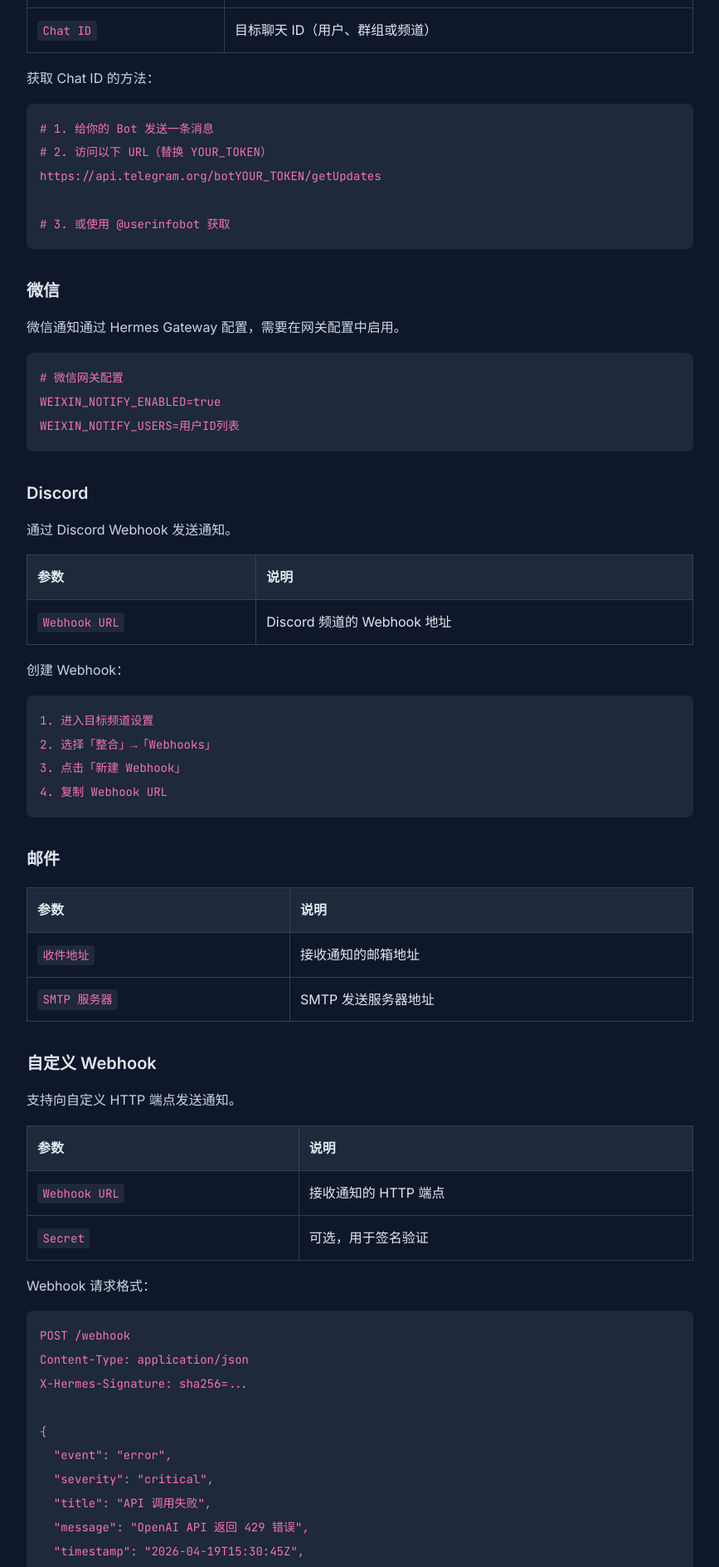
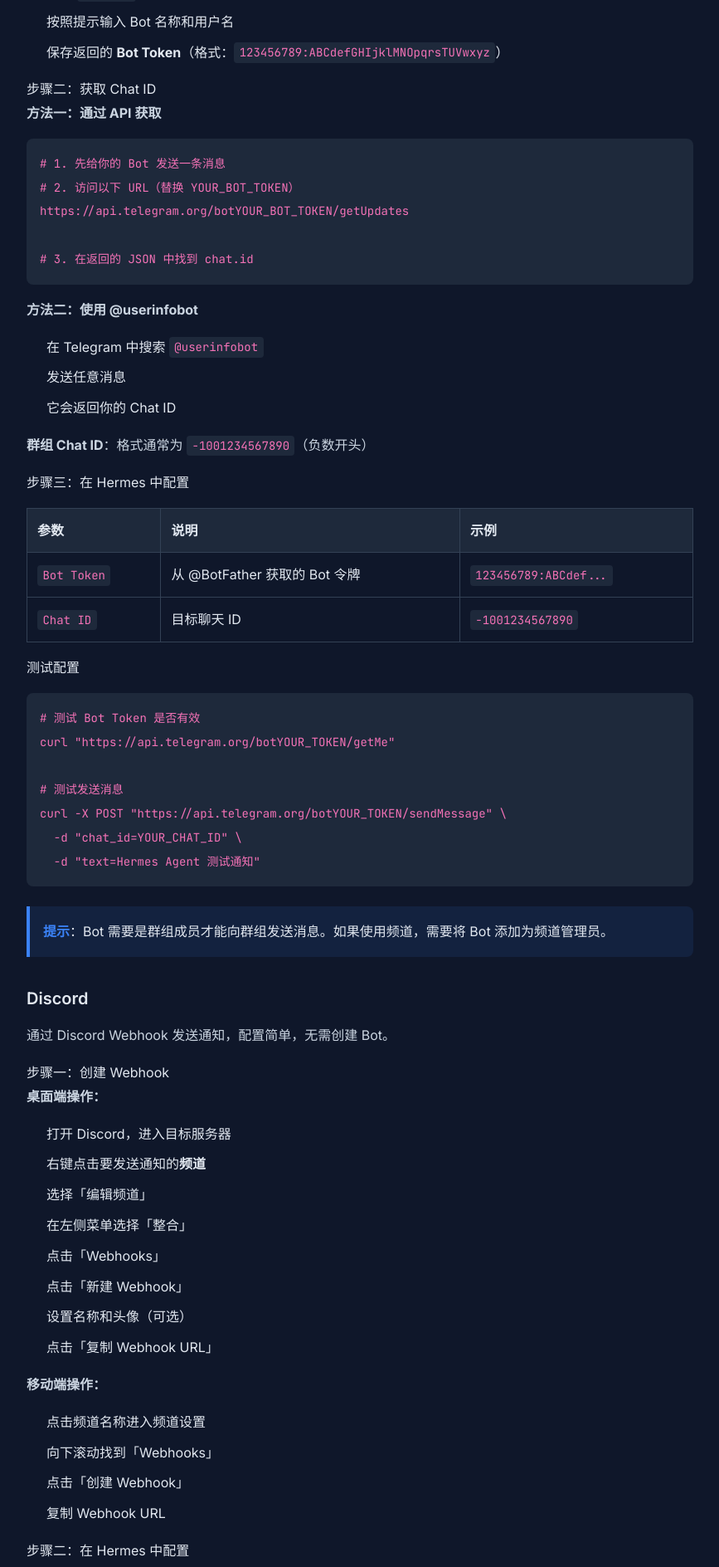
Before and after one commit to zlpoot/hermes-show, a Nuxt app: page /docs/notifications in a window 1280 px wide. Shown: the part 1300-3188 px from the top of the page at 83% size, without its empty margins (346-1213 px from the left). Built offline with nearby package versions, Linux system fonts and the light colour scheme.

Commit message:
fix: 通知页面布局优化 + 文档完善Discord/Telegram接入指南

```diff
--- a/app/pages/docs/notifications.vue
+++ b/app/pages/docs/notifications.vue
@@ -31,117 +31,308 @@ cli:
 
     <p>支持多种通知渠道，可在通知设置页面配置：</p>
 
-    <h3>Telegram</h3>
+    <!-- ==================== Telegram ==================== -->
+    <h3 id="telegram">Telegram</h3>
 
     <p>通过 Telegram Bot 发送通知，需要创建 Bot 并获取配置信息。</p>
 
+    <h4>步骤一：创建 Telegram Bot</h4>
+    <ol>
+      <li>在 Telegram 中搜索 <code>@BotFather</code></li>
+      <li>发送 <code>/newbot</code> 命令</li>
+      <li>按照提示输入 Bot 名称和用户名</li>
+      <li>保存返回的 <strong>Bot Token</strong>（格式：<code>123456789:ABCdefGHIjklMNOpqrsTUVwxyz</code>）</li>
+    </ol>
+
+    <h4>步骤二：获取 Chat ID</h4>
+
+    <p><strong>方法一：通过 API 获取</strong></p>
+    <pre><code># 1. 先给你的 Bot 发送一条消息
+# 2. 访问以下 URL（替换 YOUR_BOT_TOKEN）
+https://api.telegram.org/botYOUR_BOT_TOKEN/getUpdates
+
+# 3. 在返回的 JSON 中找到 chat.id</code></pre>
+
+    <p><strong>方法二：使用 @userinfobot</strong></p>
+    <ol>
+      <li>在 Telegram 中搜索 <code>@userinfobot</code></li>
+      <li>发送任意消息</li>
+      <li>它会返回你的 Chat ID</li>
+    </ol>
+
+    <p><strong>群组 Chat ID</strong>：格式通常为 <code>-1001234567890</code>（负数开头）</p>
+
+    <h4>步骤三：在 Hermes 中配置</h4>
     <table>
       <thead>
         <tr>
           <th>参数</th>
           <th>说明</th>
+          <th>示例</th>
         </tr>
       </thead>
       <tbody>
         <tr>
           <td><code>Bot Token</code></td>
           <td>从 @BotFather 获取的 Bot 令牌</td>
+          <td><code>123456789:ABCdef...</code></td>
         </tr>
         <tr>
           <td><code>Chat ID</code></td>
-          <td>目标聊天 ID（用户、群组或频道）</td>
+          <td>目标聊天 ID</td>
+          <td><code>-1001234567890</code></td>
         </tr>
       </tbody>
     </table>
 
-    <p>获取 Chat ID 的方法：</p>
-    <pre><code># 1. 给你的 Bot 发送一条消息
-# 2. 访问以下 URL（替换 YOUR_TOKEN）
-https://api.telegram.org/botYOUR_TOKEN/getUpdates
+    <h4>测试配置</h4>
+    <pre><code># 测试 Bot Token 是否有效
+curl "https://api.telegram.org/botYOUR_TOKEN/getMe"
 
-# 3. 或使用 @userinfobot 获取</code></pre>
+# 测试发送消息
+curl -X POST "https://api.telegram.org/botYOUR_TOKEN/sendMessage" \
+  -d "chat_id=YOUR_CHAT_ID" \
+  -d "text=Hermes Agent 测试通知"</code></pre>
 
-    <h3>微信</h3>
+    <div class="tip">
+      <strong>提示</strong>：Bot 需要是群组成员才能向群组发送消息。如果使用频道，需要将 Bot 添加为频道管理员。
+    </div>
 
-    <p>微信通知通过 Hermes Gateway 配置，需要在网关配置中启用。</p>
+    <!-- ==================== Discord ==================== -->
+    <h3 id="discord">Discord</h3>
 
-    <pre><code># 微信网关配置
-WEIXIN_NOTIFY_ENABLED=true
-WEIXIN_NOTIFY_USERS=用户ID列表</code></pre>
+    <p>通过 Discord Webhook 发送通知，配置简单，无需创建 Bot。</p>
 
-    <h3>Discord</h3>
+    <h4>步骤一：创建 Webhook</h4>
 
-    <p>通过 Discord Webhook 发送通知。</p>
+    <p><strong>桌面端操作：</strong></p>
+    <ol>
+      <li>打开 Discord，进入目标服务器</li>
+      <li>右键点击要发送通知的<strong>频道</strong></li>
+      <li>选择「编辑频道」</li>
+      <li>在左侧菜单选择「整合」</li>
+      <li>点击「Webhooks」</li>
+      <li>点击「新建 Webhook」</li>
+      <li>设置名称和头像（可选）</li>
+      <li>点击「复制 Webhook URL」</li>
+    </ol>
 
+    <p><strong>移动端操作：</strong></p>
+    <ol>
+      <li>点击频道名称进入频道设置</li>
+      <li>向下滚动找到「Webhooks」</li>
+      <li>点击「创建 Webhook」</li>
+      <li>复制 Webhook URL</li>
+    </ol>
+
+    <h4>步骤二：在 Hermes 中配置</h4>
     <table>
       <thead>
         <tr>
           <th>参数</th>
           <th>说明</th>
+          <th>示例</th>
         </tr>
       </thead>
       <tbody>
         <tr>
           <td><code>Webhook URL</code></td>
-          <td>Discord 频道的 Webhook 地址</td>
+          <td>Discord 提供的 Webhook 地址</td>
+          <td><code>https://discord.com/api/webhooks/123456789/abc123...</code></td>
         </tr>
       </tbody>
     </table>
 
-    <p>创建 Webhook：</p>
-    <pre><code>1. 进入目标频道设置
-2. 选择「整合」→「Webhooks」
-3. 点击「新建 Webhook」
-4. 复制 Webhook URL</code></pre>
+    <h4>测试配置</h4>
+    <pre><code># 测试 Webhook
+curl -X POST "YOUR_WEBHOOK_URL" \
+  -H "Content-Type: application/json" \
+  -d '{"content": "Hermes Agent 测试通知"}'</code></pre>
 
-    <h3>邮件</h3>
+    <h4>高级用法：嵌入消息</h4>
+    <pre><code># 发送带格式的嵌入消息
+curl -X POST "YOUR_WEBHOOK_URL" \
+  -H "Content-Type: application/json" \
+  -d '{
+    "embeds": [{
+      "title": "API 错误告警",
+      "description": "OpenAI API 返回 429 错误",
+      "color": 15158332,
+      "fields": [
+        {"name": "严重程度", "value": "紧急", "inline": true},
+        {"name": "时间", "value": "2026-04-19 15:30", "inline": true}
+      ],
+      "footer": {"text": "Hermes Agent"}
+    }]
+  }'</code></pre>
 
+    <div class="warning">
+      <strong>安全提示</strong>：Webhook URL 相当于密码，不要公开分享。如果泄露，请在 Discord 中重新生成。
+    </div>
+
+    <!-- ==================== 微信 ==================== -->
+    <h3 id="wechat">微信</h3>
+
+    <p>微信通知通过 Hermes Gateway 配置，支持企业微信和个人微信（通过 Gateway）。</p>
+
+    <h4>前置条件</h4>
+    <ul>
+      <li>已部署 Hermes Gateway 服务</li>
+      <li>Gateway 服务运行正常</li>
+    </ul>
+
+    <h4>配置 Gateway 通知</h4>
+    <pre><code># 在 Gateway 的 systemd 服务中添加环境变量
+# /etc/systemd/system/hermes-gateway.service
+
+[Service]
+Environment="WEIXIN_NOTIFY_ENABLED=true"
+Environment="WEIXIN_NOTIFY_USERS=your_user_id"</code></pre>
+
+    <h4>环境变量说明</h4>
+    <table>
+      <thead>
+        <tr>
+          <th>变量</th>
+          <th>说明</th>
+          <th>默认值</th>
+        </tr>
+      </thead>
+      <tbody>
+        <tr>
+          <td><code>WEIXIN_NOTIFY_ENABLED</code></td>
+          <td>是否启用微信通知</td>
+          <td><code>false</code></td>
+        </tr>
+        <tr>
+          <td><code>WEIXIN_NOTIFY_USERS</code></td>
+          <td>接收通知的用户 ID 列表</td>
+          <td>-</td>
+        </tr>
+      </tbody>
+    </table>
+
+    <div class="tip">
+      <strong>提示</strong>：用户 ID 可通过 Gateway 日志查看，或在与 Gateway 的对话中发送消息后从日志中获取。
+    </div>
+
+    <!-- ==================== 邮件 ==================== -->
+    <h3 id="email">邮件</h3>
+
+    <p>通过 SMTP 发送邮件通知，适合周期性汇总报告。</p>
+
+    <h4>配置参数</h4>
     <table>
       <thead>
         <tr>
           <th>参数</th>
           <th>说明</th>
+          <th>示例</th>
         </tr>
       </thead>
       <tbody>
         <tr>
           <td><code>收件地址</code></td>
-          <td>接收通知的邮箱地址</td>
+          <td>接收通知的邮箱</td>
+          <td><code>admin@example.com</code></td>
         </tr>
         <tr>
           <td><code>SMTP 服务器</code></td>
-          <td>SMTP 发送服务器地址</td>
+          <td>SMTP 服务器地址</td>
+          <td><code>smtp.gmail.com</code></td>
+        </tr>
+        <tr>
+          <td><code>SMTP 端口</code></td>
+          <td>服务器端口</td>
+          <td><code>587</code>（TLS）或 <code>465</code>（SSL）</td>
+        </tr>
+        <tr>
+          <td><code>发件人账号</code></td>
+          <td>SMTP 登录账号</td>
+          <td><code>your@gmail.com</code></td>
+        </tr>
+        <tr>
+          <td><code>发件人密码</code></td>
+          <td>SMTP 密码或应用专用密码</td>
+          <td>-</td>
         </tr>
       </tbody>
     </table>
 
-    <h3>自定义 Webhook</h3>
+    <h4>常见邮件服务商配置</h4>
+    <table>
+      <thead>
+        <tr>
+          <th>服务商</th>
+          <th>SMTP 服务器</th>
+          <th>端口</th>
+          <th>备注</th>
+        </tr>
+      </thead>
+      <tbody>
+        <tr>
+          <td>Gmail</td>
+          <td><code>smtp.gmail.com</code></td>
+          <td>587 / 465</td>
+          <td>需使用应用专用密码</td>
+        </tr>
+        <tr>
+          <td>QQ 邮箱</td>
+          <td><code>smtp.qq.com</code></td>
+          <td>587 / 465</td>
+          <td>需开启 SMTP 服务</td>
+        </tr>
+        <tr>
+          <td>163 邮箱</td>
+          <td><code>smtp.163.com</code></td>
+          <td>465</td>
+          <td>需使用授权码</td>
+        </tr>
+        <tr>
+          <td>阿里企业邮</td>
+          <td><code>smtp.qiye.aliyun.com</code></td>
+          <td>465</td>
+          <td>-</td>
+        </tr>
+      </tbody>
+    </table>
 
-    <p>支持向自定义 HTTP 端点发送通知。</p>
+    <div class="warning">
+      <strong>注意</strong>：Gmail 需要先生成应用专用密码：Google 账户 → 安全性 → 两步验证 → 应用专用密码。
+    </div>
 
+    <!-- ==================== Webhook ==================== -->
+    <h3 id="webhook">自定义 Webhook</h3>
+
+    <p>向自定义 HTTP 端点发送通知，用于对接其他系统。</p>
+
+    <h4>配置参数</h4>
     <table>
       <thead>
         <tr>
           <th>参数</th>
           <th>说明</th>
+          <th>示例</th>
         </tr>
       </thead>
       <tbody>
         <tr>
           <td><code>Webhook URL</code></td>
           <td>接收通知的 HTTP 端点</td>
+          <td><code>https://your-server.com/webhook</code></td>
         </tr>
         <tr>
           <td><code>Secret</code></td>
           <td>可选，用于签名验证</td>
+          <td><code>your-secret-key</code></td>
         </tr>
       </tbody>
     </table>
 
-    <p>Webhook 请求格式：</p>
+    <h4>请求格式</h4>
     <pre><code>POST /webhook
 Content-Type: application/json
-X-Hermes-Signature: sha256=...
+X-Hermes-Signature: sha256=HMAC_SHA256(secret, body)
 
 {
   "event": "error",
@@ -149,9 +340,24 @@ X-Hermes-Signature: sha256=...
   "title": "API 调用失败",
   "message": "OpenAI API 返回 429 错误",
   "timestamp": "2026-04-19T15:30:45Z",
-  "metadata": {}
+  "metadata": {
+    "model": "gpt-4",
+    "error_code": 429
+  }
 }</code></pre>
 
+    <h4>签名验证</h4>
+    <pre><code># Python 示例：验证签名
+import hmac
+import hashlib
+
+def verify_signature(secret: str, payload: bytes, signature: str) -> bool:
+    expected = "sha256=" + hmac.new(
+        secret.encode(), payload, hashlib.sha256
+    ).hexdigest()
+    return hmac.compare_digest(expected, signature)</code></pre>
+
+    <!-- ==================== 通知规则 ==================== -->
     <h2>通知规则</h2>
 
     <p>规则定义了在什么条件下触发什么通知。</p>
@@ -266,12 +472,37 @@ X-Hermes-Signature: sha256=...
 
     <h3>渠道选择建议</h3>
 
-    <ul>
-      <li><strong>紧急告警</strong>：使用 Telegram 或微信，确保即时推送</li>
-      <li><strong>日常通知</strong>：使用 Discord，便于团队协作</li>
-      <li><strong>汇总报告</strong>：使用邮件，适合周期性总结</li>
-      <li><strong>系统集成</strong>：使用 Webhook，对接其他系统</li>
-    </ul>
+    <table>
+      <thead>
+        <tr>
+          <th>场景</th>
+          <th>推荐渠道</th>
+          <th>原因</th>
+        </tr>
+      </thead>
+      <tbody>
+        <tr>
+          <td>紧急告警</td>
+          <td>Telegram / 微信</td>
+          <td>即时推送，手机必达</td>
+        </tr>
+        <tr>
+          <td>团队协作</td>
+          <td>Discord</td>
+          <td>多人可见，支持讨论</td>
+        </tr>
+        <tr>
+          <td>汇总报告</td>
+          <td>邮件</td>
+          <td>便于存档和检索</td>
+        </tr>
+        <tr>
+          <td>系统集成</td>
+          <td>Webhook</td>
+          <td>灵活对接其他系统</td>
+        </tr>
+      </tbody>
+    </table>
 
     <h3>规则配置建议</h3>
 
@@ -291,31 +522,11 @@ X-Hermes-Signature: sha256=...
       <li>支持配置静默时间段</li>
     </ul>
 
-    <h2>API 接口</h2>
-
-    <h3>获取通知配置</h3>
-    <pre><code>GET /api/notifications
-
-Response:
-{
-  "stats": { ... },
-  "channels": [ ... ],
-  "rules": [ ... ],
-  "eventTypes": [ ... ]
-}</code></pre>
-
-    <h3>发送测试通知</h3>
-    <pre><code>POST /api/notifications/test
-{
-  "channelId": "ch-001",
-  "message": "测试通知"
-}</code></pre>
-
     <h2>故障排查</h2>
 
     <h3>通知未发送</h3>
     <ul>
-      <li>检查渠道是否已启用</li>
+      <li>检查渠道是否已启用（开关状态）</li>
       <li>检查规则是否匹配事件类型</li>
       <li>验证渠道配置（Token、URL 等）是否正确</li>
       <li>查看系统日志中的错误信息</li>
@@ -328,16 +539,30 @@ curl "https://api.telegram.org/botYOUR_TOKEN/getMe"
 # 验证 Chat ID
 curl "https://api.telegram.org/botYOUR_TOKEN/getChat?chat_id=YOUR_CHAT_ID"
 
-# 测试发送
-curl -X POST "https://api.telegram.org/botYOUR_TOKEN/sendMessage" \
-  -d "chat_id=YOUR_CHAT_ID" \
-  -d "text=Test"</code></pre>
+# 常见错误
+# 401 Unauthorized: Token 无效
+# 400 Bad Request: Chat ID 格式错误
+# 403 Forbidden: Bot 未加入群组或被禁言</code></pre>
 
     <h3>Discord 通知失败</h3>
     <pre><code># 测试 Webhook
 curl -X POST "YOUR_WEBHOOK_URL" \
   -H "Content-Type: application/json" \
-  -d '{"content": "Test notification"}'</code></pre>
+  -d '{"content": "Test"}'
+
+# 常见错误
+# 404 Not Found: Webhook URL 无效或已删除
+# 403 Forbidden: 权限不足
+# 400 Bad Request: JSON 格式错误</code></pre>
+
+    <h3>邮件通知失败</h3>
+    <pre><code># 测试 SMTP 连接
+telnet smtp.gmail.com 587
+
+# 常见错误
+# 535 Authentication failed: 密码错误或未使用应用专用密码
+# 530 Must issue STARTTLS: 需要启用 TLS
+# Connection refused: 防火墙拦截或端口错误</code></pre>
 
     <div class="tip">
       <strong>提示</strong>：配置通知渠道后，建议先使用「测试」功能验证配置是否正确，然后再启用相关规则。
@@ -394,6 +619,15 @@ pre code {
   background: none;
 }
 
+ol, ul {
+  margin: 0.5rem 0;
+  padding-left: 1.5rem;
+}
+
+li {
+  margin: 0.25rem 0;
+}
+
 .badge {
   display: inline-block;
   padding: 0.15rem 0.5rem;
@@ -442,10 +676,22 @@ pre code {
   border-left: 4px solid #3b82f6;
   padding: 1rem;
   border-radius: 0 8px 8px 0;
-  margin-top: 2rem;
+  margin-top: 1.5rem;
 }
 
 .tip strong {
   color: #3b82f6;
 }
+
+.warning {
+  background: rgba(245, 158, 11, 0.1);
+  border-left: 4px solid #f59e0b;
+  padding: 1rem;
+  border-radius: 0 8px 8px 0;
+  margin-top: 1.5rem;
+}
+
+.warning strong {
+  color: #f59e0b;
+}
 </style>
```
Also changed, not shown: app/pages/notifications.vue (+22 -16 lines).
